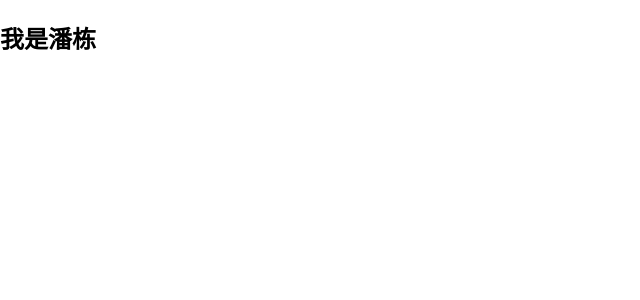
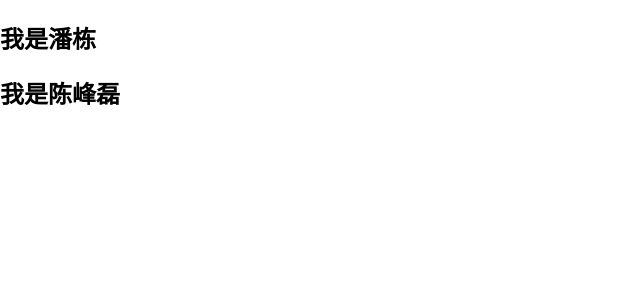
Before and after one commit to dreamcfl/T, a React (Create React App) app in the folder toproject/: page / in a window 1280 px wide. Shown: the top 300 px of the page, without its empty margins (0-640 px from the left). Built offline with nearby package versions, Linux system fonts and the light colour scheme.

Commit message:
陈峰磊测试

```diff
--- a/toproject/src/App.js
+++ b/toproject/src/App.js
@@ -6,6 +6,8 @@ class App extends Component {
     return (
       <div>
         <h2>我是潘栋</h2>
+        <h2>我是陈峰磊</h2>
+
       </div>
     );
   }
```
